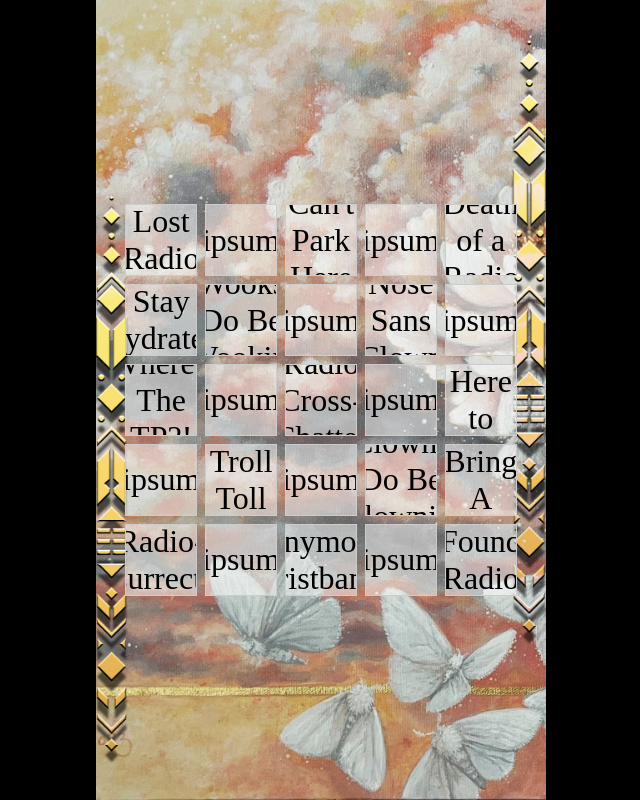
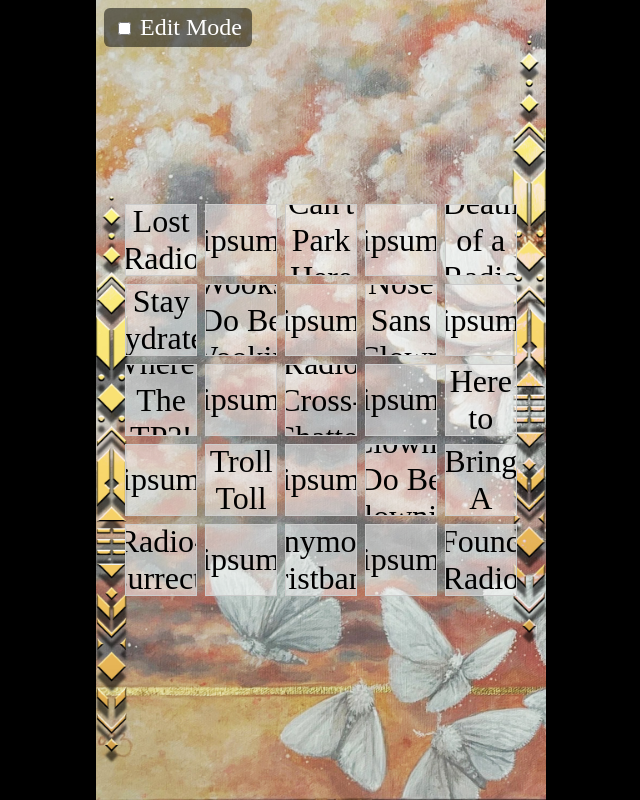
Before and after one commit to endless-iterations/imagine-bingo, a plain HTML site: page public/index.html in a window 1280 px wide. Shown: the whole page, without its empty margins (319-959 px from the left). Drawn offline with Linux system fonts and the light colour scheme.

Commit message:
Add edit mode functionality and improve UI for bingo board

```diff
--- a/public/app.js
+++ b/public/app.js
@@ -1,4 +1,5 @@
 const board = document.getElementById('bingo-board');
+
 const phrases = [
   "Lost Radio", "ipsum", "Can't Park Here", "ipsum", "Death of a Radio",
   "Stay Hydrated", "Wooks Do Be Wookin'", "ipsum", "Nose Sans Clown", "ipsum",
@@ -15,7 +16,17 @@ function renderBoard(state = null) {
     div.textContent = text;
     if (state && state[i]?.marked) div.classList.add('marked');
     div.addEventListener('click', () => {
-      div.classList.toggle('marked');
+      const editMode = document.getElementById('edit-mode').checked;
+      const isMarked = div.classList.contains('marked');
+
+      if (editMode) {
+        // Toggle freely
+        div.classList.toggle('marked');
+      } else if (!isMarked) {
+        // Only allow marking
+        div.classList.add('marked');
+      }
+
       saveState();
     });
     board.appendChild(div);
--- a/public/index.html
+++ b/public/index.html
@@ -2,15 +2,19 @@
 <html lang="en">
 <head>
   <meta charset="UTF-8" />
-  <meta name="viewport" content="width=device-width, initial-scale=1.0" />
+  <meta name="viewport" content="width=device-width, initial-scale=1.0, maximum-scale=1.0, user-scalable=no, viewport-fit=cover" />
   <title>Bingo PWA</title>
   <link rel="stylesheet" href="styles.css" />
 </head>
 <body>
   <img src="background.jpg" alt="Background" class="bingo-bg" />
-  <div id="bingo-wrapper">
-    <div id="bingo-board"></div>
-  </div>
+<div id="bingo-wrapper">
+  <label id="edit-label">
+    <input type="checkbox" id="edit-mode" />
+    Edit Mode
+  </label>
+  <div id="bingo-board"></div>
+</div>
   <script src="app.js"></script>
 </body>
 </html>
--- a/public/styles.css
+++ b/public/styles.css
@@ -31,6 +31,19 @@ body {
   pointer-events: none;
 }
 
+#edit-label {
+  position: absolute;
+  top: 8px;
+  left: 8px;
+  font-size: 3vmin;
+  color: white;
+  z-index: 2;
+  background: rgba(0, 0, 0, 0.5);
+  padding: 6px 10px;
+  border-radius: 6px;
+  user-select: none;
+}
+
 #bingo-wrapper {
   position: absolute;
   top: 50%;
@@ -56,6 +69,9 @@ body {
   box-sizing: border-box;
 }
 
+#edit-mode, #edit-label {
+  pointer-events: auto;
+}
 
 .square {
   display: flex;
```
